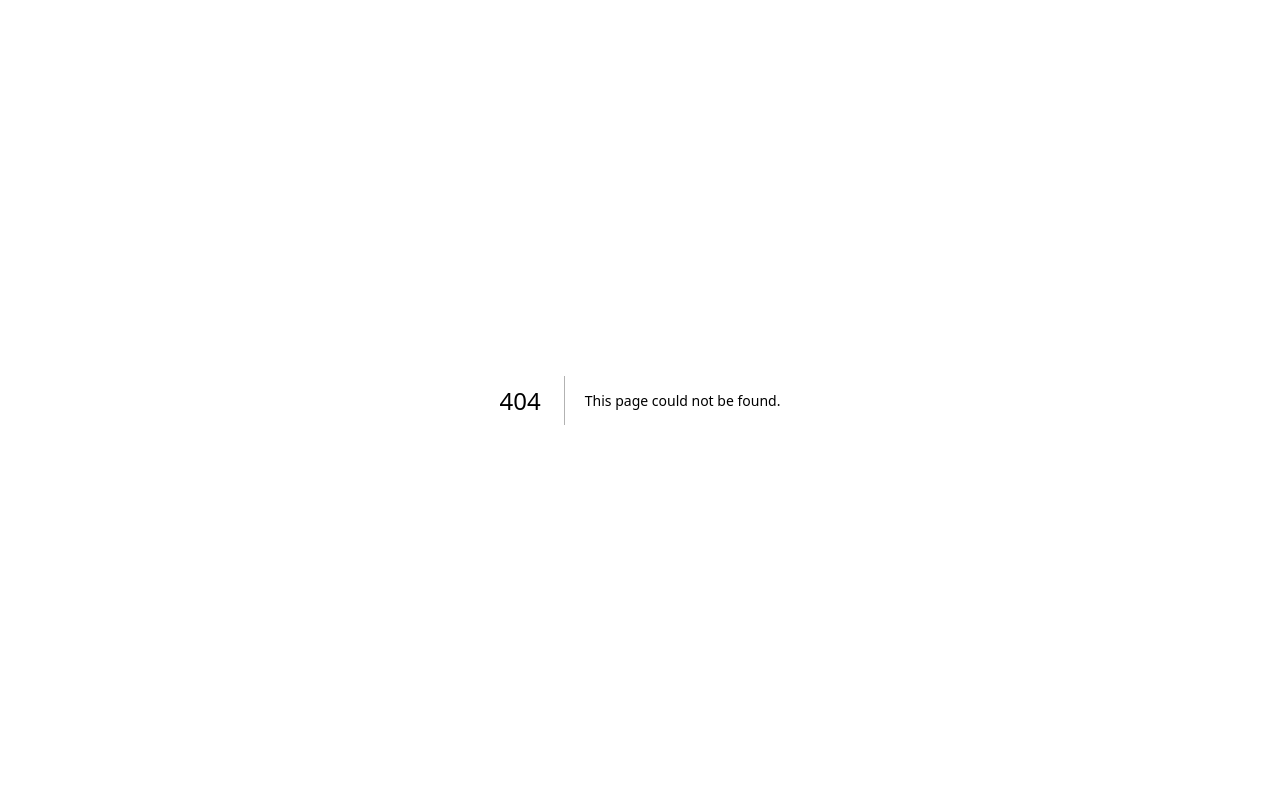
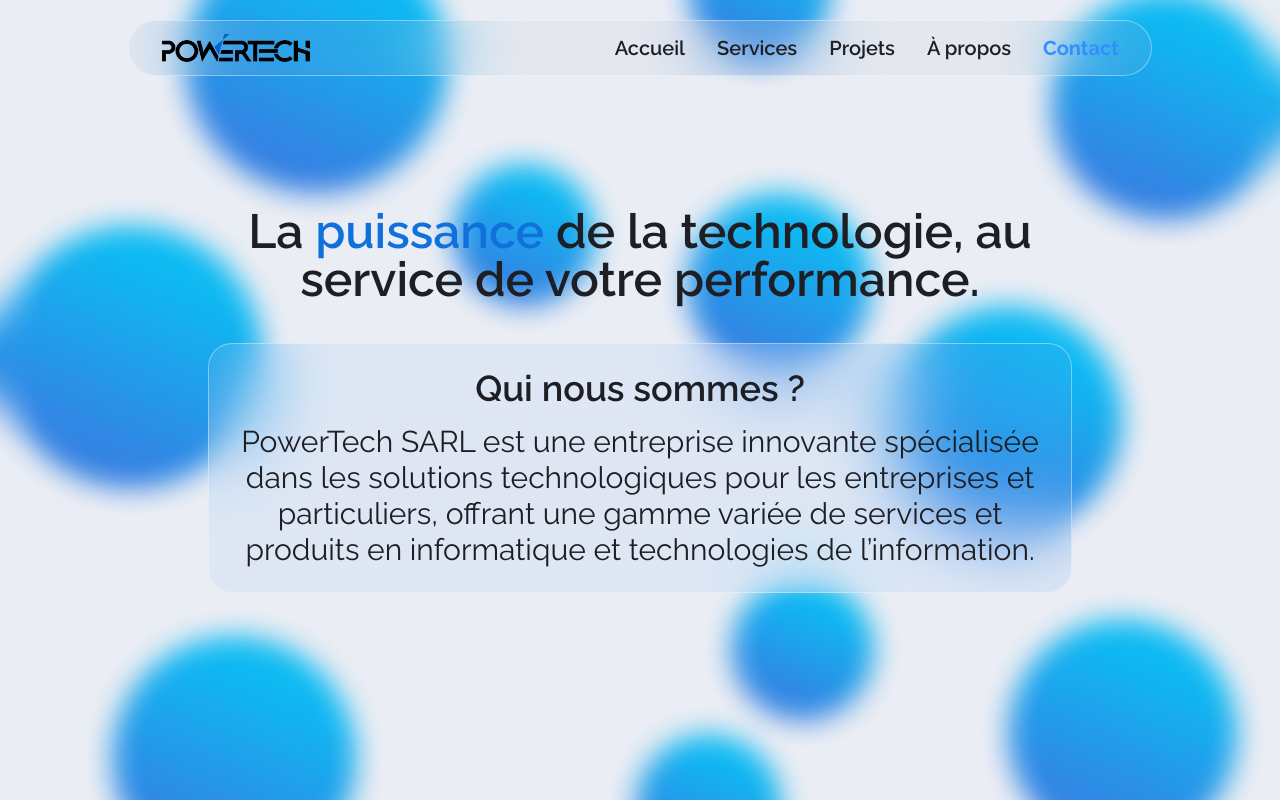
Before and after one commit to cabitibaly/portfolio-pwt, a Next.js app: page /contact in a window 1280 px wide. Before the commit this address had no page. Built offline with nearby package versions, Linux system fonts and the light colour scheme.

Commit message:
hero contact => en cours

```diff
--- /dev/null
+++ b/src/app/contact/page.tsx
@@ -0,0 +1,14 @@
+"use client"
+import HeroContact from "@/components/contact/heroContact"
+import Navbar from "@/components/navigation/navbar"
+
+const Contact = () => {
+    return (
+        <>
+            <Navbar />
+            <HeroContact />
+        </>
+    )
+}
+
+export default Contact
--- a/src/app/globals.css
+++ b/src/app/globals.css
@@ -93,3 +93,10 @@ body {
   background-size: cover;
   background-position: center;
 }
+
+@utility contact-bg {
+  background-image: url("../../public/contact-bg.jpg");
+  background-repeat: no-repeat;
+  background-size: cover;
+  background-position: center;
+}
--- /dev/null
+++ b/src/components/contact/heroContact.tsx
@@ -0,0 +1,24 @@
+"use client"
+
+const HeroContact = () => {
+    return (
+        <section className="bubble-bg overflow-hidden p-[100px] relative w-screen h-screen flex flex-col items-center justify-center gap-4 max-896:p-4 max-md:pt-10">
+            <div className="w-full flex flex-col items-center justify-center gap-10">
+                <h1 className="w-4/5 text-5xl text-gris-12 font-semibold text-center max-lg:w-full max-md:text-4xl">
+                    La <span className="text-bleu-11">puissance</span> de la technologie,
+                    au service de votre performance.
+                </h1>
+                <div className="border border-bleu-1/40 p-6 bg-bleu-8/10 backdrop-blur-[35px] rounded-3xl w-4/5 flex flex-col items-center justify-center gap-4 max-xl:w-4/5 max-lg:w-full">
+                    <span className="text-4xl text-gris-12 text-center font-semibold">Qui nous sommes ?</span>
+                    <p className="text-3xl text-gris-12 text-center font-normal max-lg:text-xl">
+                        PowerTech SARL est une entreprise innovante spécialisée dans les solutions technologiques
+                        pour les entreprises et particuliers, offrant une gamme variée de services et produits en
+                        informatique et technologies de l’information.
+                    </p>
+                </div>
+            </div>
+        </section>
+    )
+}
+
+export default HeroContact
```
